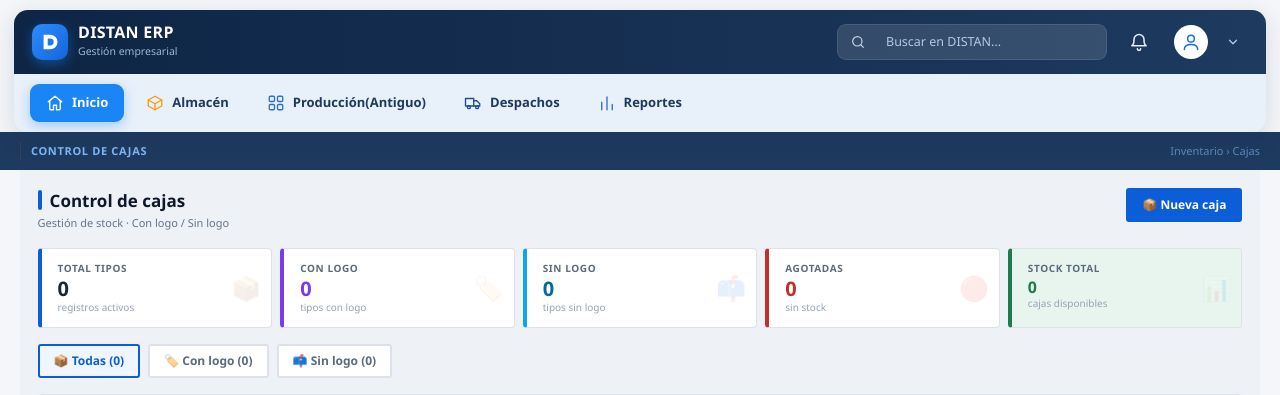
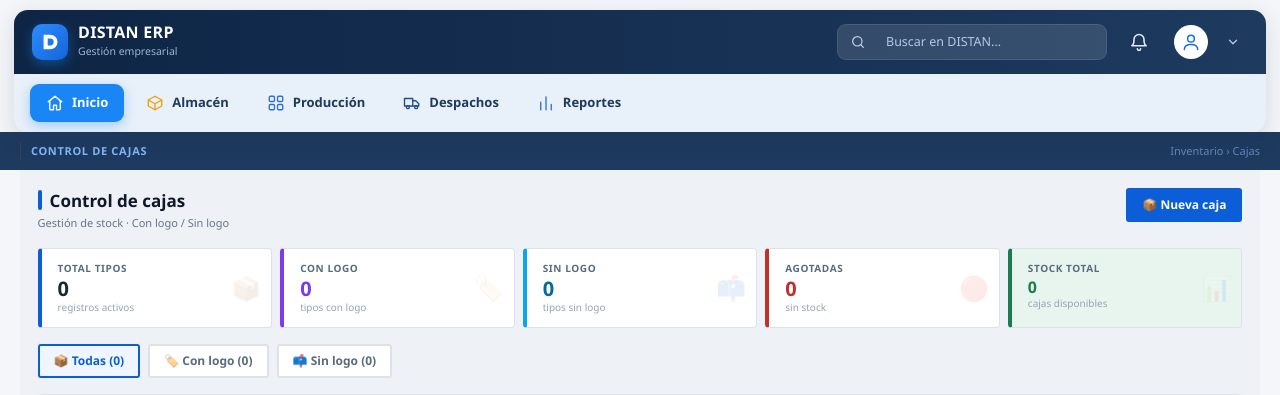
Before and after one commit to Ardre17/Disthan, a Laravel app: page /cajas in a window 1280 px wide. Shown: the top 395 px of the page. Run offline with Laravel 12, Linux system fonts and the light colour scheme; data that the repository does not hold is empty; style sheets or scripts are compiled from the project's sources; parts of the project's set-up code (start-up, migrations or seed data) failed here and were passed over.

Commit message:
Production_V2

```diff
--- a/resources/views/layouts/navigation.blade.php
+++ b/resources/views/layouts/navigation.blade.php
@@ -83,9 +83,9 @@ $menu = [
     ],
 
     'produccion' => [
-        'label' => 'Producción(Antiguo)', 'icon' => 'grid','roles' => ['admin'], 'color' => '#2f6fd0', 'group' => true,
+        'label' => 'Producción', 'icon' => 'grid','roles' => ['admin'], 'color' => '#2f6fd0', 'group' => true,
         'items' => [
-            ['label' => 'Producción', 'icon' => 'factory', 'route' => 'production-orders.index',
+            ['label' => 'Producción(Antiguo)', 'icon' => 'factory', 'route' => 'production-orders.index',
              'roles' => ['admin','gerencia'], 'routes' => ['production-orders.*'], 'paths' => ['production', 'produccion']],
 
              [
```
